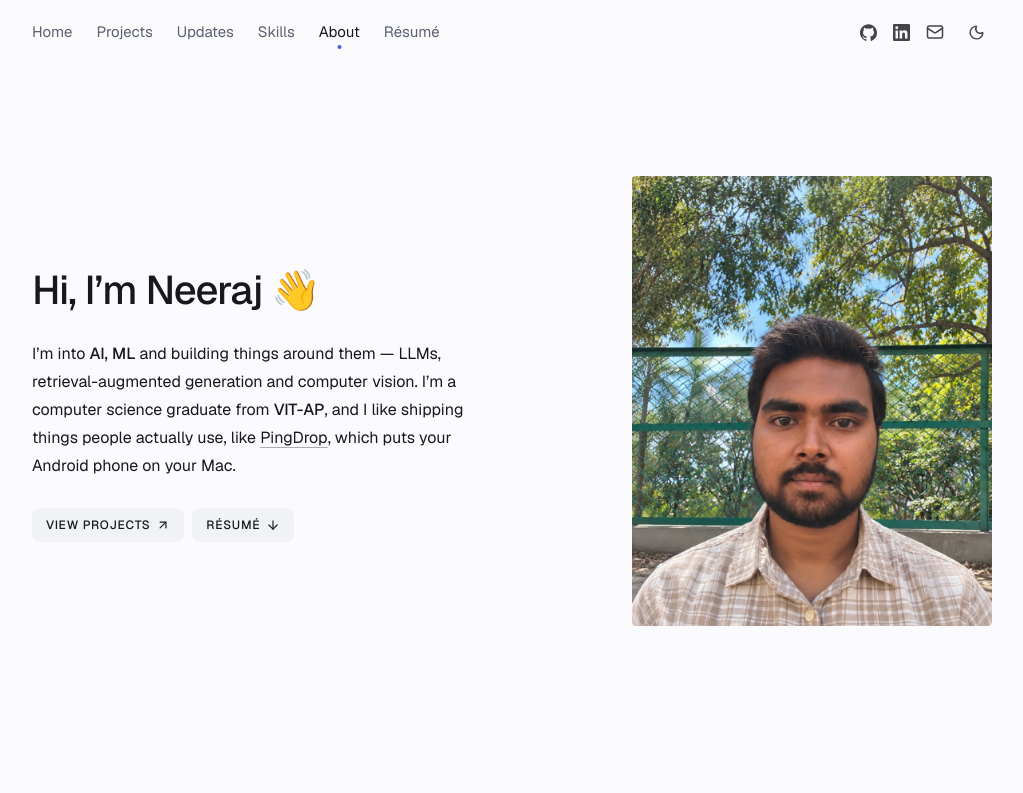
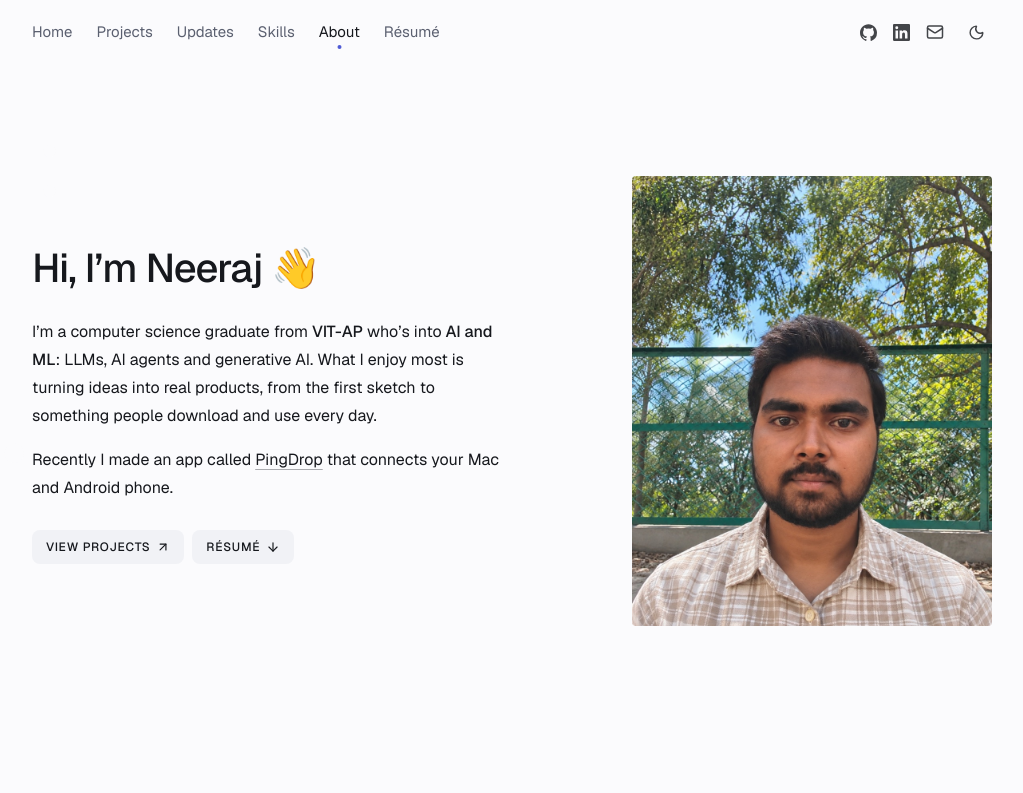
Before and after one commit to Nani2421/portfolio, a Next.js app: page / in a window 1280 px wide. Shown: the top 793 px of the page, without its empty margins (128-1151 px from the left). Built offline with nearby package versions, Linux system fonts and the light colour scheme.

Commit message:
Portfolio: new bio — AI and ML (LLMs, AI agents, generative AI), turning ideas into products; PingDrop as its own line

```diff
--- a/src/app/page.tsx
+++ b/src/app/page.tsx
@@ -35,13 +35,17 @@ export default function Home() {
         <div>
           <h1 className="text-[40px] font-medium tracking-tight">Hi, I’m Neeraj 👋</h1>
           <p className="mt-5 text-[16px] leading-[1.75]">
-            I’m into <b className="font-medium">AI, ML</b> and building things around them — LLMs,
-            retrieval-augmented generation and computer vision. I’m a computer science graduate from{" "}
-            <b className="font-medium">VIT-AP</b>, and I like shipping things people actually use, like{" "}
+            I’m a computer science graduate from <b className="font-medium">VIT-AP</b> who’s into{" "}
+            <b className="font-medium">AI and ML</b>: LLMs, AI agents and generative AI. What I enjoy most is
+            turning ideas into real products, from the first sketch to something people download and use every
+            day.
+          </p>
+          <p className="mt-4 text-[16px] leading-[1.75]">
+            Recently I made an app called{" "}
             <a href="https://getpingdrop.vercel.app" target="_blank" rel="noopener noreferrer" className="link">
               PingDrop
-            </a>
-            , which puts your Android phone on your Mac.
+            </a>{" "}
+            that connects your Mac and Android phone.
           </p>
           <div className="mt-7 flex flex-wrap gap-2">
             <Link href="/projects" className="pill">
--- a/src/data/portfolio.ts
+++ b/src/data/portfolio.ts
@@ -8,7 +8,7 @@ export const profile = {
   shortName: "Neeraj",
   // Used for search results and link previews.
   description:
-    "Hi, I’m Neeraj — into AI, ML and building things around them: LLMs, RAG, computer vision, and products like PingDrop. Computer science graduate from VIT-AP.",
+    "Hi, I’m Neeraj — a computer science graduate from VIT-AP into AI and ML: LLMs, AI agents and generative AI. Recently I made PingDrop, an app that connects your Mac and Android phone.",
   location: "Amaravati, India",
   email: "srineerajreddyp@gmail.com",
   github: "https://github.com/nani2421",
```
